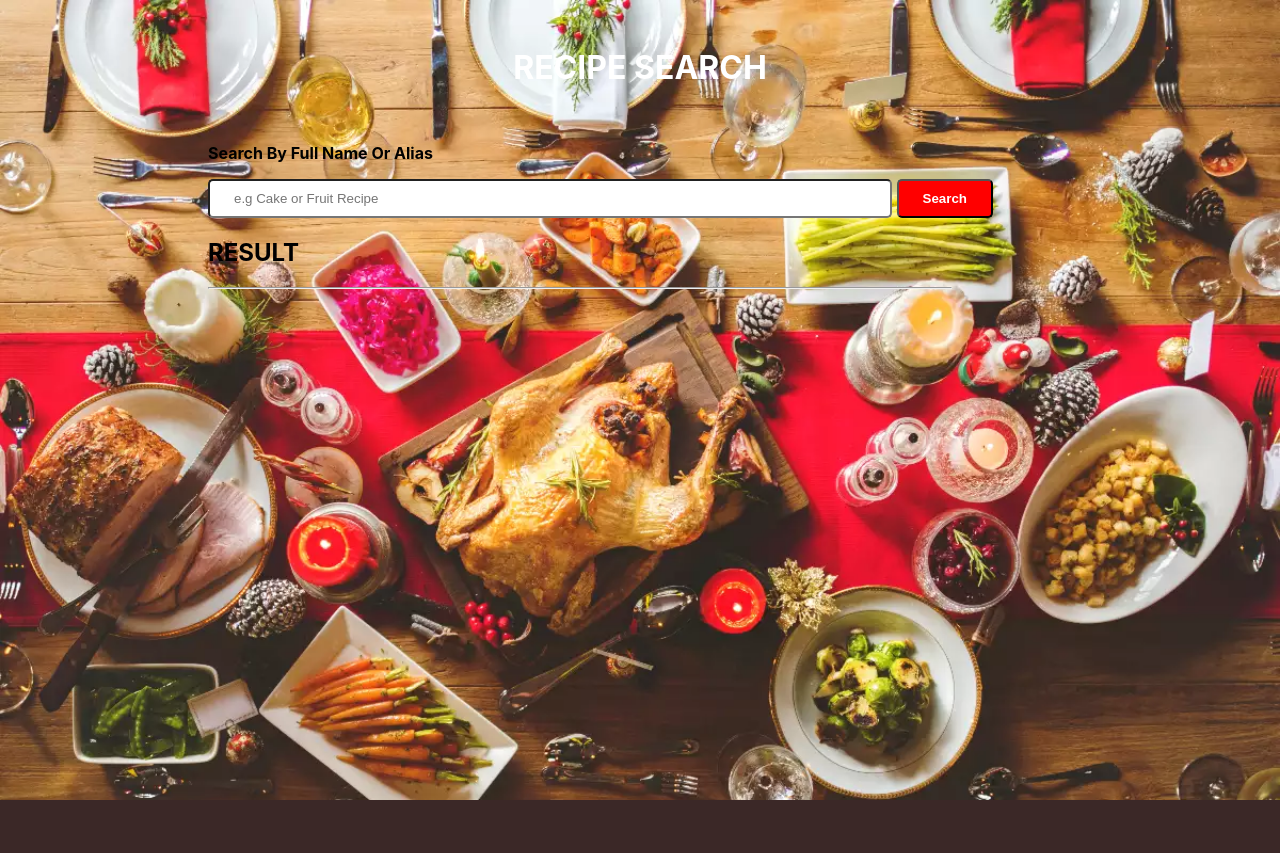
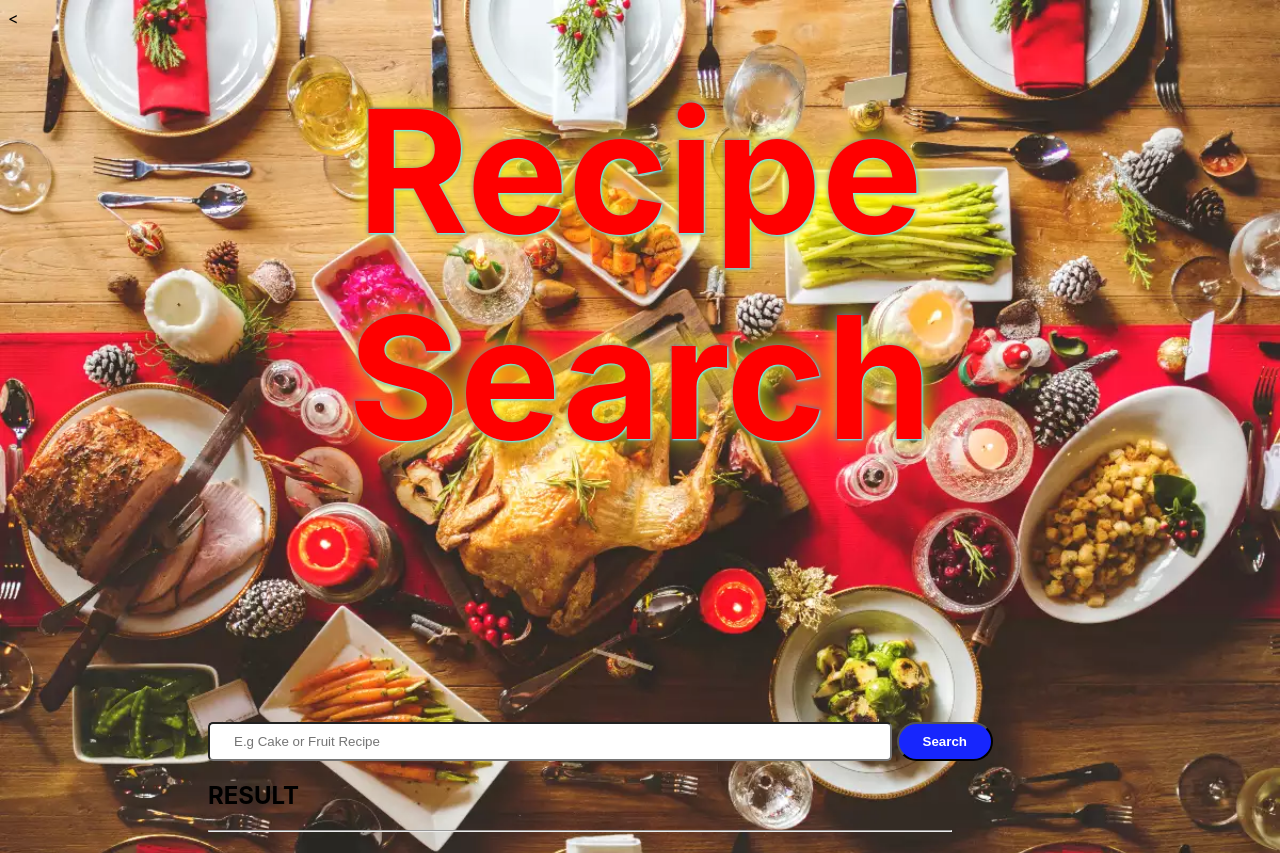
Before and after one commit to Jahrel/Comp3161, a PHP site: page /searchrecipe.html in a window 1280 px wide. Before the commit the page ends 800 px from the top, so only its background shows below. Run offline with PHP 8.4, Linux system fonts and the light colour scheme.

Commit message:
1st edits of search and create form

```diff
--- a/main.html
+++ b/main.html
@@ -5,6 +5,7 @@
   <meta name="viewport" content="width=device-width, initial-scale=1.0">
   <link rel="stylesheet" href="https://cdnjs.cloudflare.com/ajax/libs/font-awesome/5.15.1/css/all.min.css">
   <link rel="stylesheet" href="style.css">
+  <script src = "main.js"></script>
   <title>Meal Planner</title>
 </head>
 <body>
@@ -15,7 +16,7 @@
   <li><a href="#">Home</a></li>
   <li><a href="#">About</a></li>
   <li><a href="#">Login/Signup</a></li>
-  <li><a href="#">Recipe</a></li>
+  <li><a href="searchrecipe.html">Recipe</a></li>
   <li><a href="#">Shopping List</a></li>
 </ul>
 
@@ -25,7 +26,7 @@
 
 <div class="content">
   <h1> <span class="span1">Nourish</span> <span class="span3">Your</span> <span class="span2">Love</span> </h1>
-  <a href="#" class="btn">Plan Now<i class="fas fa-arrow-right"></i></a>
+  <a href="searchrecipe.html" class="btn">Plan Now<i class="fas fa-arrow-right"></i></a>
   <div class="icons">
     <a href="#" class="fab fa-facebook-f"></a>
     <a href="#" class="fab fa-twitter"></a>
--- a/searchrecipe.css
+++ b/searchrecipe.css
@@ -1,22 +1,33 @@
-.container .header h1{
 
-    background-color: lightseagreen;
+
+  .container .header h1{
+
+
+    background-color: rgb(0, 0, 0);
     background:transparent;
     padding:40px;
-    color:white;
+    color:rgb(255, 0, 0);
+    font-size: 4.5cm;
     margin:auto;
     display:grid;
+    text-shadow: 1px 1px 2px rgb(100, 600, 255), 0 0 25px rgb(300, 300, 0), 0 0 5px rgb(0, 0, 255);
+    text-align: center;
     justify-content: center;
-    text-transform: uppercase;
+
+ position:centre;
+ border-top-color:transparent;
+
 }
 
 .searchButton{
 
-    background-color: red;
+    background-color: rgb(23, 38, 253);
     color: white;
-    border-radius: 5px;
+    border-radius: 50px;
+
     padding:10px 24px;
     font-weight:bold;
+
 
 }
 .searchTerm{
@@ -36,9 +47,26 @@
 .SearchFA p{
 
     margin-left:200px;
-    color:black;
+    color:rgb(0, 0, 0);
     font-weight: bold;
+    font-size: 5ch;
+    font-family: Arial, Helvetica, sans-serif;
+    text-align: center;
     text-transform: capitalize;
+    background-color:rgb(255, 255, 255);
+    padding: 1px;
+    border-width:0.1em;
+ border-style:solid;
+ border-color:rgb(33, 243, 180);
+ border-width: 0.5cm;
+ position:centre;
+ border-top-color:transparent;
+
+
+
+
+
+
 }
 
 body{
--- a/searchrecipe.html
+++ b/searchrecipe.html
@@ -1,11 +1,12 @@
 <!DOCTYPE html>
 <html lang="en">
-  <head>
+    <<head>
       <meta charset="UTF-8" />
       <title>Avengers  Character Search</title>
       <script src="https://code.jquery.com/jquery-3.3.1.js"></script>
       <link href="searchrecipe.css" rel="stylesheet" type="text/css">
       <script src="app.js"></script>
+
   </head>
   <body>
       <header>
@@ -15,13 +16,16 @@
               </div>
           </div>
   </header>
+  <marquee behavior="scroll" direction="left"
     <div class = "SearchFA">
       <p>Search by Full Name or Alias</p>
+
     </div>
+  </marquee>
       <div class="searchbar">
 
         <form action="">
-        <input type="text" id = "text_field" name="name" class="searchTerm" placeholder="e.g Cake or Fruit Recipe">
+        <input type="text" id = "text_field" name="name" class="searchTerm" placeholder="E.g Cake or Fruit Recipe">
         <button type="Search" id = "srchbutton" class="searchButton" style = "color:white">Search</button>
         </form>
     </div>
```
Also changed, not shown: create.css (+11 -1 lines), create.html (line endings or trailing spaces), main.js (added).
